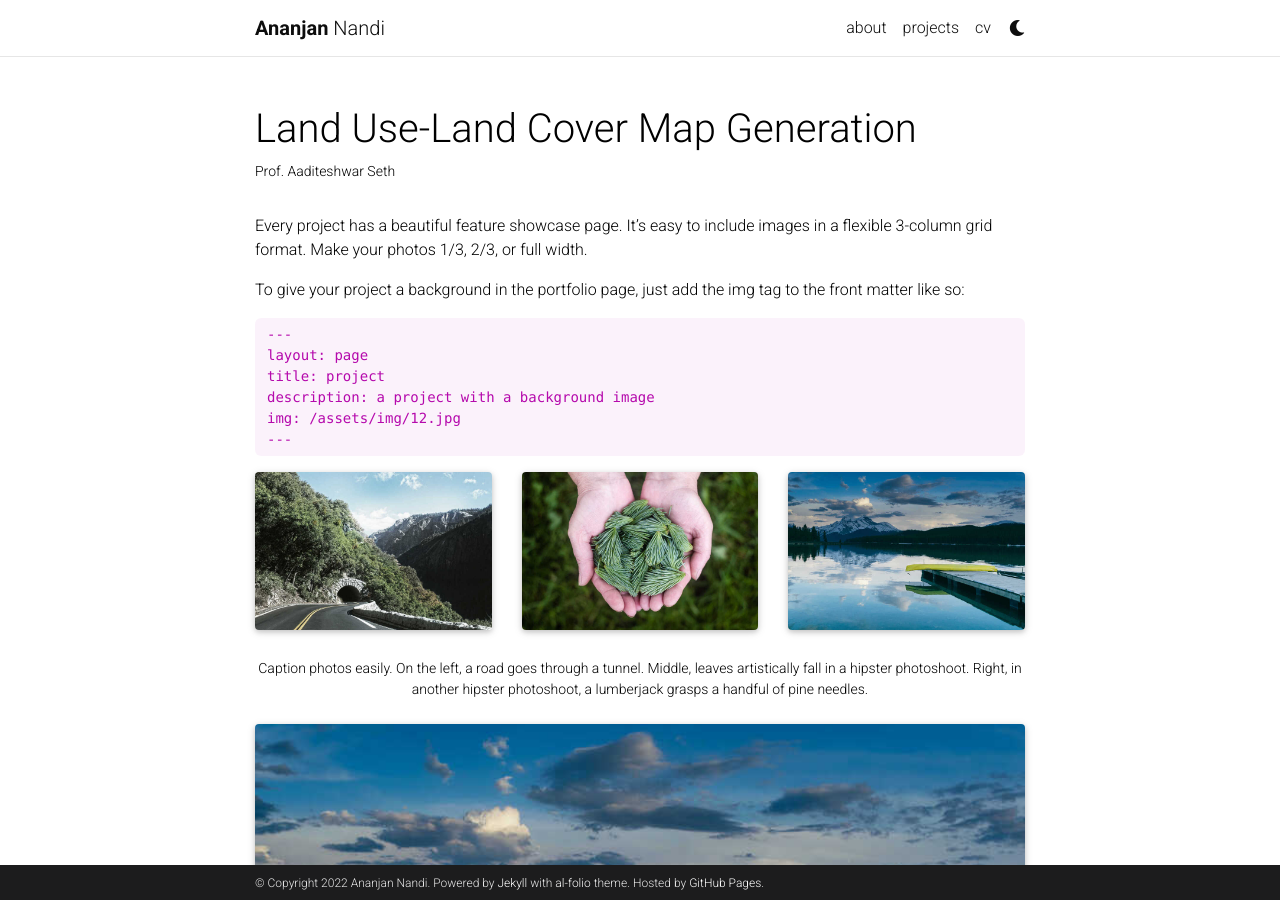
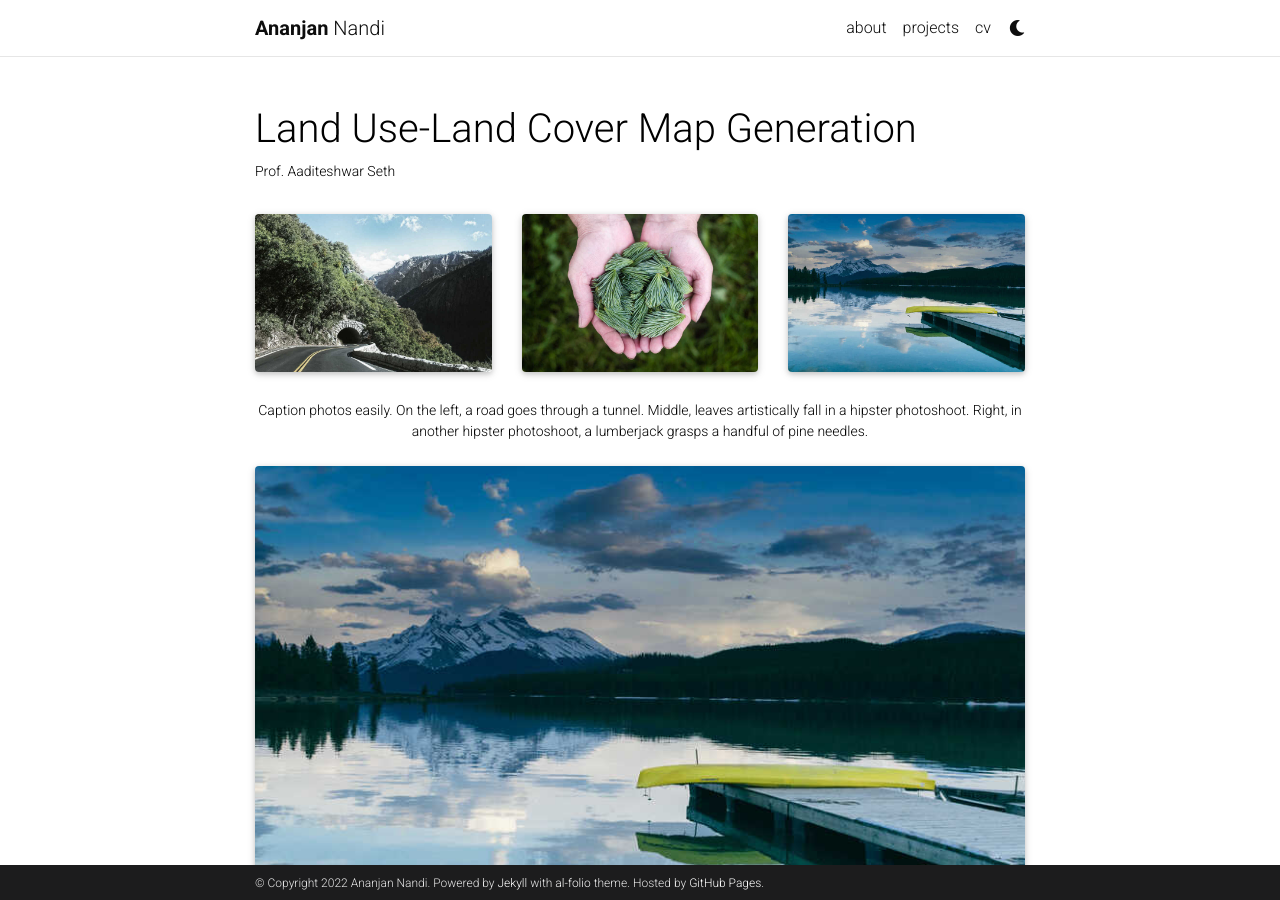
Before and after one commit to ananjan-nandi-9/ananjan-nandi-9.github.io, a Jekyll site: the page built from _projects/2_project.md, in a window 1280 px wide and 900 px high. Built offline with Jekyll 4.4.1, drawn with Linux system fonts in a browser that asks for light colours; full-size pictures stand in for the smaller copies a plugin makes; comment, search, counter and statistics services are not loaded; a style sheet for code colours, icons or effects is not loaded.

Commit message:
Update 2_project.md

```diff
--- a/_projects/2_project.md
+++ b/_projects/2_project.md
@@ -8,18 +8,7 @@
 published: true
 ---
 
-Every project has a beautiful feature showcase page.
-It's easy to include images in a flexible 3-column grid format.
-Make your photos 1/3, 2/3, or full width.
 
-To give your project a background in the portfolio page, just add the img tag to the front matter like so:
-
-    ---
-    layout: page
-    title: project
-    description: a project with a background image
-    img: /assets/img/12.jpg
-    ---
 
 <div class="row">
     <div class="col-sm mt-3 mt-md-0">
```
